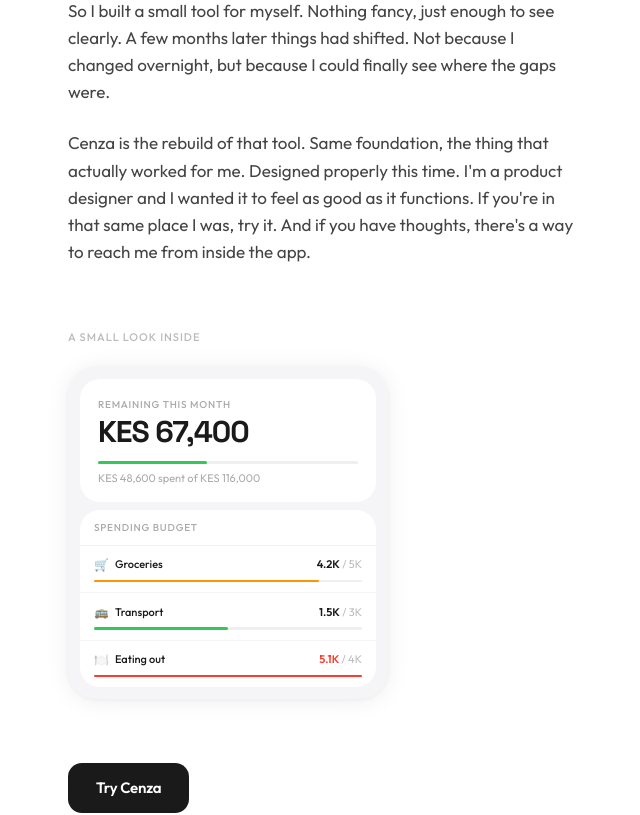
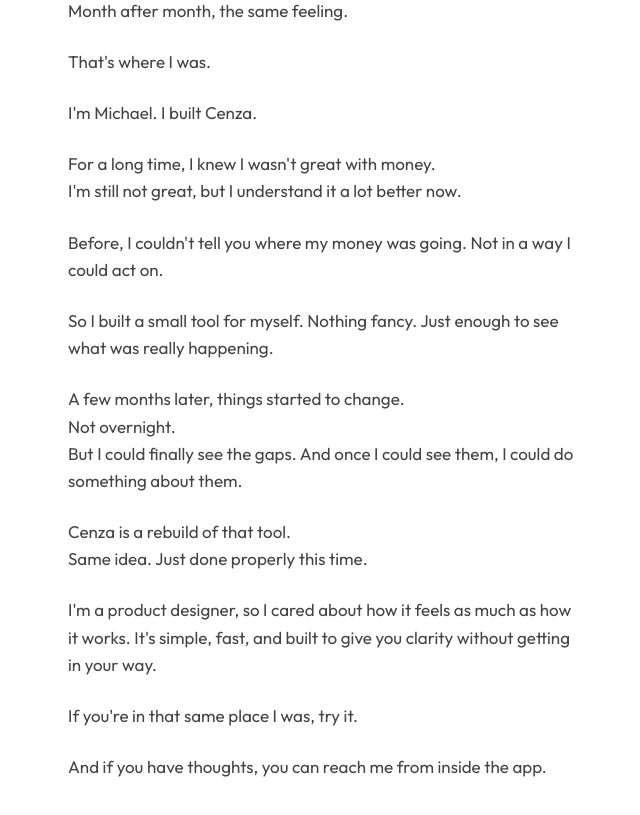
Before and after one commit to 16pxMs/cenza, a Next.js app: page / in a window 1280 px wide. Shown: the part 320-1135 px from the top of the page, without its empty margins (316-956 px from the left). Built offline with nearby package versions, Linux system fonts and the light colour scheme.

Commit message:
update: landing page copy

```diff
--- a/src/app/(public)/page.tsx
+++ b/src/app/(public)/page.tsx
@@ -70,18 +70,47 @@ export default function LandingPage() {
           display: 'flex', flexDirection: 'column', gap: 24,
         }}>
           <p style={{ margin: 0 }}>
-            For a long time I knew I wasn't great with money but I couldn't tell you exactly where it was going.
-            Month after month, the same feeling. Something is off but I can't see it clearly enough to fix it.
+            If you're here, you probably feel it too.
           </p>
           <p style={{ margin: 0 }}>
-            So I built a small tool for myself. Nothing fancy, just enough to see clearly.
-            A few months later things had shifted. Not because I changed overnight,
-            but because I could finally see where the gaps were.
+            Something about your money doesn't add up.<br />
+            You just can't see why.<br />
+            Month after month, the same feeling.
           </p>
           <p style={{ margin: 0 }}>
-            Cenza is the rebuild of that tool. Same foundation, the thing that actually worked for me.
-            Designed properly this time. I'm a product designer and I wanted it to feel as good as it functions.
-            If you're in that same place I was, try it. And if you have thoughts, there's a way to reach me from inside the app.
+            That's where I was.
+          </p>
+          <p style={{ margin: 0 }}>
+            I'm Michael. I built Cenza.
+          </p>
+          <p style={{ margin: 0 }}>
+            For a long time, I knew I wasn't great with money.<br />
+            I'm still not great, but I understand it a lot better now.
+          </p>
+          <p style={{ margin: 0 }}>
+            Before, I couldn't tell you where my money was going. Not in a way I could act on.
+          </p>
+          <p style={{ margin: 0 }}>
+            So I built a small tool for myself. Nothing fancy. Just enough to see what was really happening.
+          </p>
+          <p style={{ margin: 0 }}>
+            A few months later, things started to change.<br />
+            Not overnight.<br />
+            But I could finally see the gaps. And once I could see them, I could do something about them.
+          </p>
+          <p style={{ margin: 0 }}>
+            Cenza is a rebuild of that tool.<br />
+            Same idea. Just done properly this time.
+          </p>
+          <p style={{ margin: 0 }}>
+            I'm a product designer, so I cared about how it feels as much as how it works.
+            It's simple, fast, and built to give you clarity without getting in your way.
+          </p>
+          <p style={{ margin: 0 }}>
+            If you're in that same place I was, try it.
+          </p>
+          <p style={{ margin: 0 }}>
+            And if you have thoughts, you can reach me from inside the app.
           </p>
         </div>
 
```
